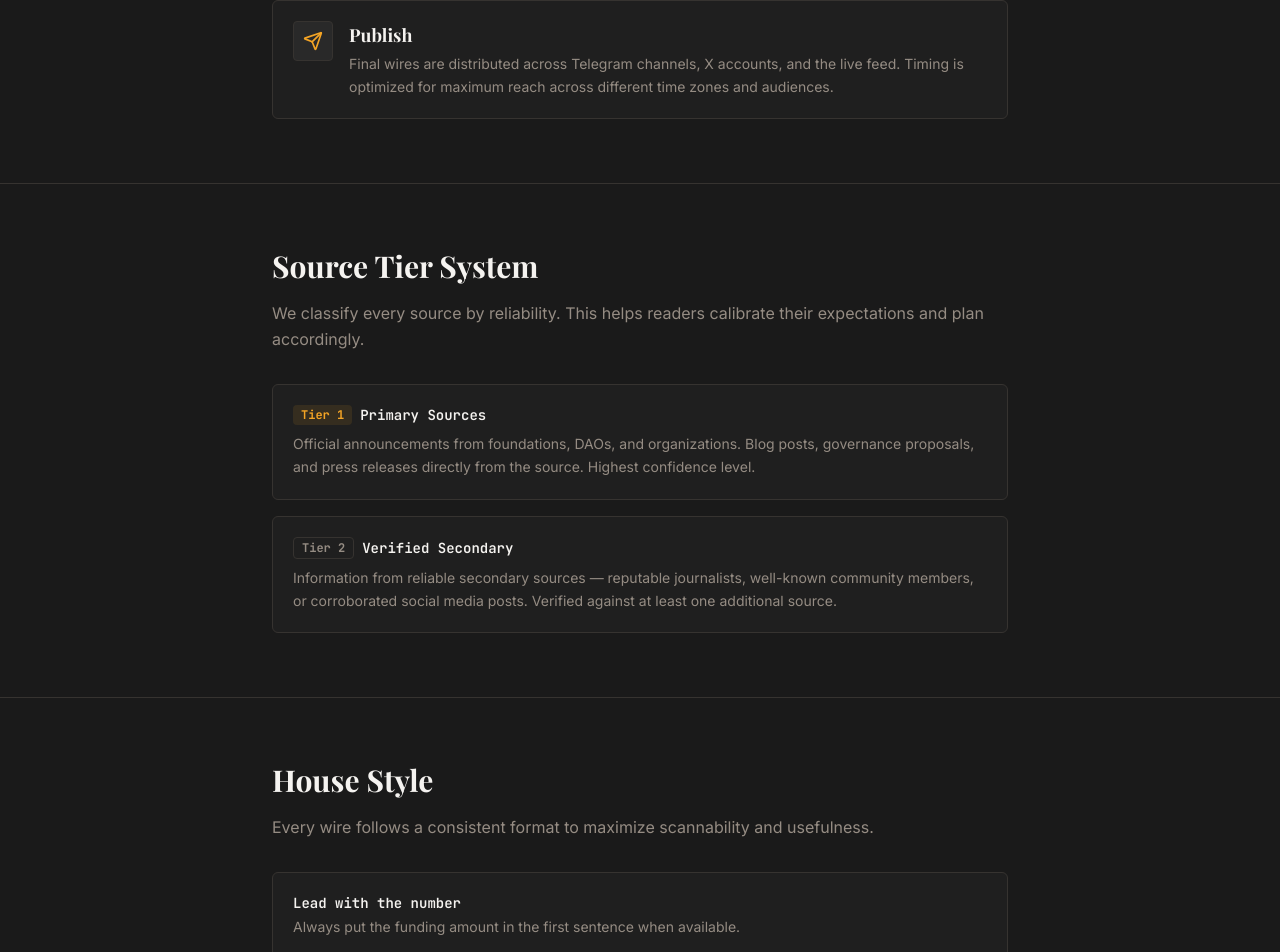
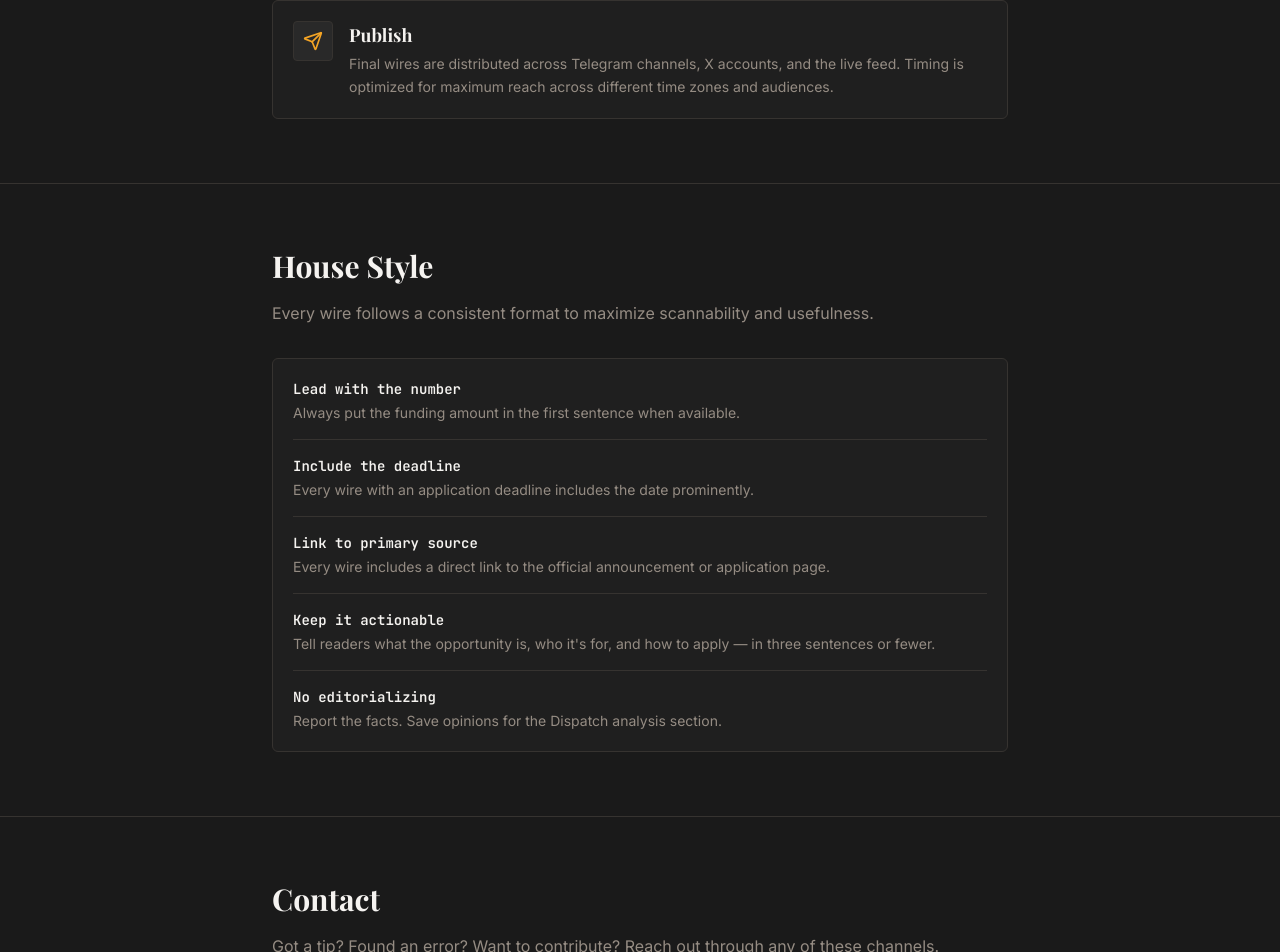
Before and after one commit to SovereignSignal/the-wire-room, a Next.js app: page /about in a window 1280 px wide. Shown: the part 1664-2616 px from the top of the page. Built offline with nearby package versions, Linux system fonts and the light colour scheme; no server answers; a web font is replaced by a local one.

Commit message:
Remove Source Tier System section from About page

```diff
--- a/app/about/page.tsx
+++ b/app/about/page.tsx
@@ -155,52 +155,6 @@ export default function AboutPage() {
           </div>
         </section>
 
-        {/* Source Tiers */}
-        <section className="border-b border-border py-12 md:py-16">
-          <div className="mx-auto max-w-3xl px-4">
-            <h2 className="font-serif text-2xl font-bold text-foreground md:text-3xl">
-              Source Tier System
-            </h2>
-            <p className="mt-4 text-base leading-relaxed text-muted-foreground">
-              We classify every source by reliability. This helps readers
-              calibrate their expectations and plan accordingly.
-            </p>
-
-            <div className="mt-8 flex flex-col gap-4">
-              <div className="rounded-lg border border-border bg-card p-5">
-                <div className="mb-2 flex items-center gap-2">
-                  <span className="rounded bg-primary/10 px-2 py-0.5 font-mono text-xs font-bold text-primary">
-                    Tier 1
-                  </span>
-                  <h3 className="font-mono text-sm font-semibold text-foreground">
-                    Primary Sources
-                  </h3>
-                </div>
-                <p className="text-sm leading-relaxed text-muted-foreground">
-                  Official announcements from foundations, DAOs, and
-                  organizations. Blog posts, governance proposals, and press
-                  releases directly from the source. Highest confidence level.
-                </p>
-              </div>
-              <div className="rounded-lg border border-border bg-card p-5">
-                <div className="mb-2 flex items-center gap-2">
-                  <span className="rounded border border-border px-2 py-0.5 font-mono text-xs font-bold text-muted-foreground">
-                    Tier 2
-                  </span>
-                  <h3 className="font-mono text-sm font-semibold text-foreground">
-                    Verified Secondary
-                  </h3>
-                </div>
-                <p className="text-sm leading-relaxed text-muted-foreground">
-                  Information from reliable secondary sources — reputable
-                  journalists, well-known community members, or corroborated
-                  social media posts. Verified against at least one additional
-                  source.
-                </p>
-              </div>
-            </div>
-          </div>
-        </section>
 
         {/* House Style */}
         <section className="border-b border-border py-12 md:py-16">
```
